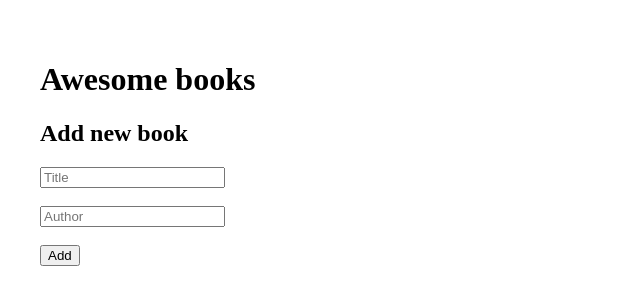
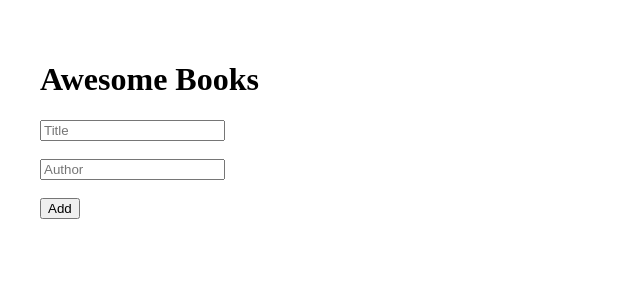
Before and after one commit to Bupilipili/Awesome-Books, a plain HTML site: page index.html in a window 1280 px wide. Shown: the whole page, without its empty margins (0-640 px from the left). Drawn offline with Linux system fonts and the light colour scheme.

Commit message:
Update index.html

```diff
--- a/index.html
+++ b/index.html
@@ -1,28 +1,24 @@
 <!DOCTYPE html>
 <html lang="en">
 <head>
-	<meta charset="UTF-8">
-	<meta name="viewport" content="width=device-width, initial-scale=1.0">
-<link rel="stylesheet" href="style.css">
-	<title>Awesome Books</title>
+  <meta charset="UTF-8">
+  <meta name="viewport" content="width=device-width, initial-scale=1.0">
+  <link rel="stylesheet" href="style.css">
+  <title>Awesome Books</title>
 </head>
 <body>
-  <h1>Awesome books</h1>
-<!-- All books -->
-<section id="all-books">
+
+  <h1 class="page-title">Awesome Books</h1>
+  <div class="books-section">
+
+  </div>
 
 
-</section>
+  <input class="input-field1" type="text" placeholder="Title" required /><br><br>
+  <input class="input-field2" type="text" placeholder="Author" required /><br><br>
+  <button class="add-button">Add</button>
 
-<section id="create-book">
-  <h2>Add new book</h2>
-  <form>
-    <input type="text" placeholder="Title" name="title" id="title" class="title" required><br><br>
-    <input type="text" placeholder="Author" name="author" id="author" class="author" required><br><br>
-	  <button type="submit" class="submit">Add</button>
-  </form>
-</section>
 
-<script src="add-books.js"></script>
+  <script src="add-books.js"></script>
 </body>
 </html>
```
